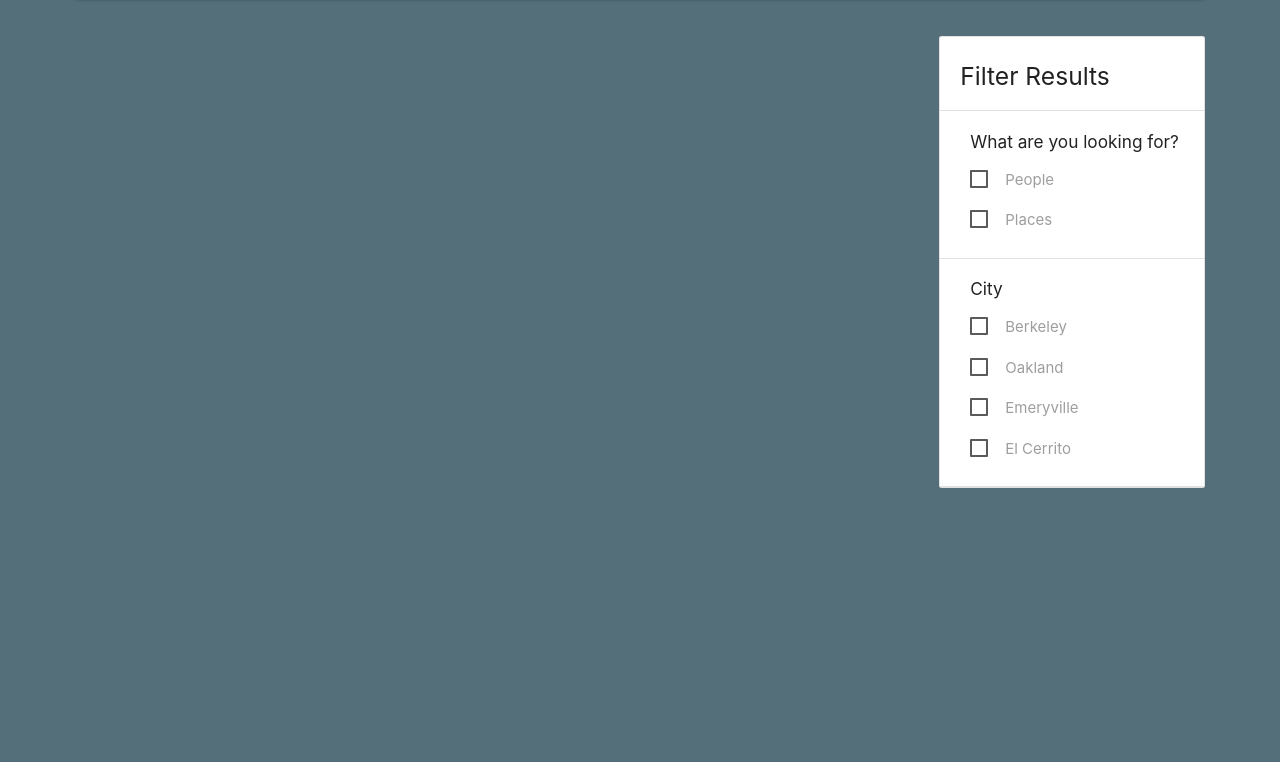
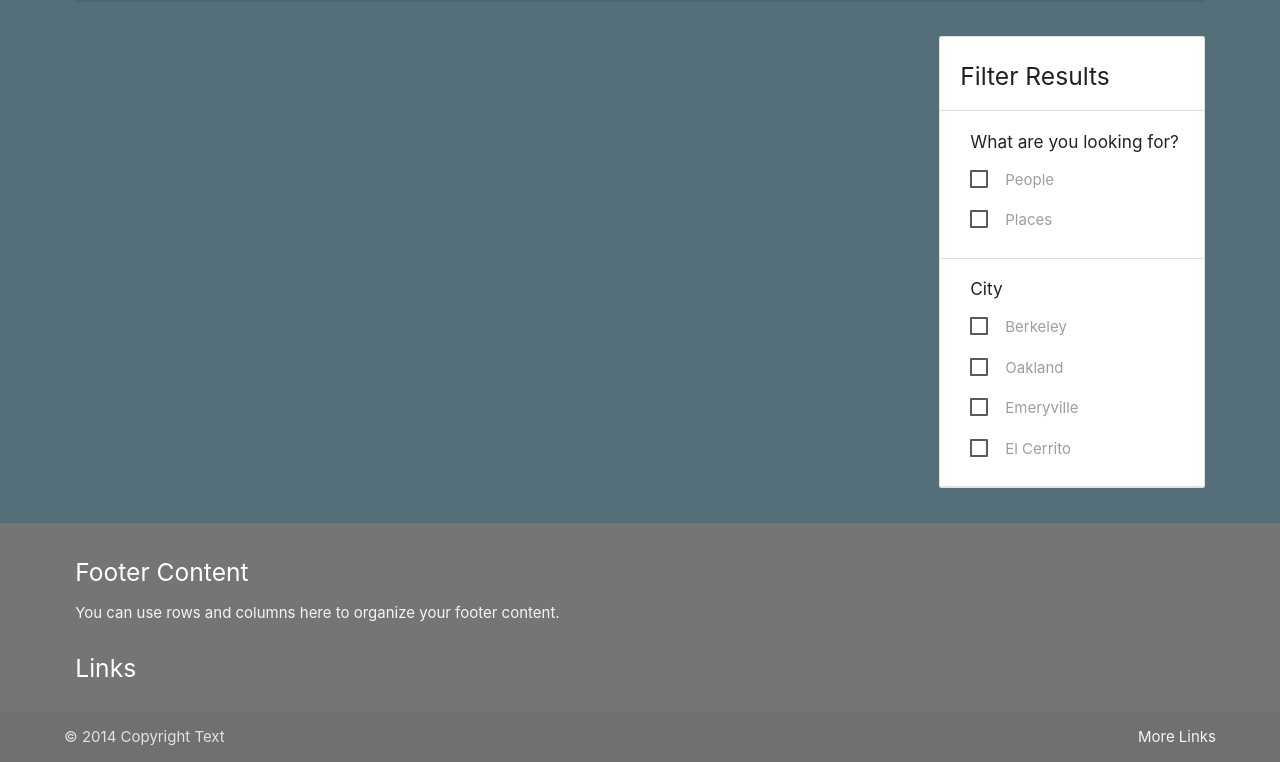
Before and after one commit to addison912/East-Bay-Gems, a website: page views/home.html in a window 1280 px wide. Shown: the part 324-1086 px from the top of the page. Before the commit the page ends 847 px from the top, so only its background shows below. Drawn offline with nearby package versions, Linux system fonts and the light colour scheme; no server answers.

Commit message:
added footer

```diff
--- a/public/scripts/app.js
+++ b/public/scripts/app.js
@@ -20,9 +20,6 @@ var checkHidden = function(){
     $('.person').addClass('hide')
     $('.place').removeClass('hide')
   }
-
-
-
 }
 $(document).ready(function() {
 
@@ -140,7 +137,7 @@ let populate = () =>{
                       <p>${gem.description}</p>
                     </div>
                     <div class="card-action">
-                      <a href="${gem.photo}">More info</a>
+                      <a href="${gem.url}">More info</a>
                     </div>
                   </div>
                   <div class="card-reveal col l4">
--- a/views/home.html
+++ b/views/home.html
@@ -280,7 +280,25 @@
         </div>
 
       </div>
-
+      <footer class="page-footer grey darken-1">
+          <div class="container">
+            <div class="row">
+              <div class="col l12 s12">
+                <h5 class="white-text">Footer Content</h5>
+                <p class="grey-text text-lighten-4">You can use rows and columns here to organize your footer content.</p>
+              </div>
+              <div class="col l12 s12">
+                <h5 class="white-text">Links</h5>
+              </div>
+            </div>
+          </div>
+          <div class="footer-copyright">
+            <div class="container">
+            © 2014 Copyright Text
+            <a class="grey-text text-lighten-4 right" href="#!">More Links</a>
+            </div>
+          </div>
+        </footer>
 
 
     <!-- Materialize JS -->
```
Lines whose indentation alone changed are shown as unchanged.
